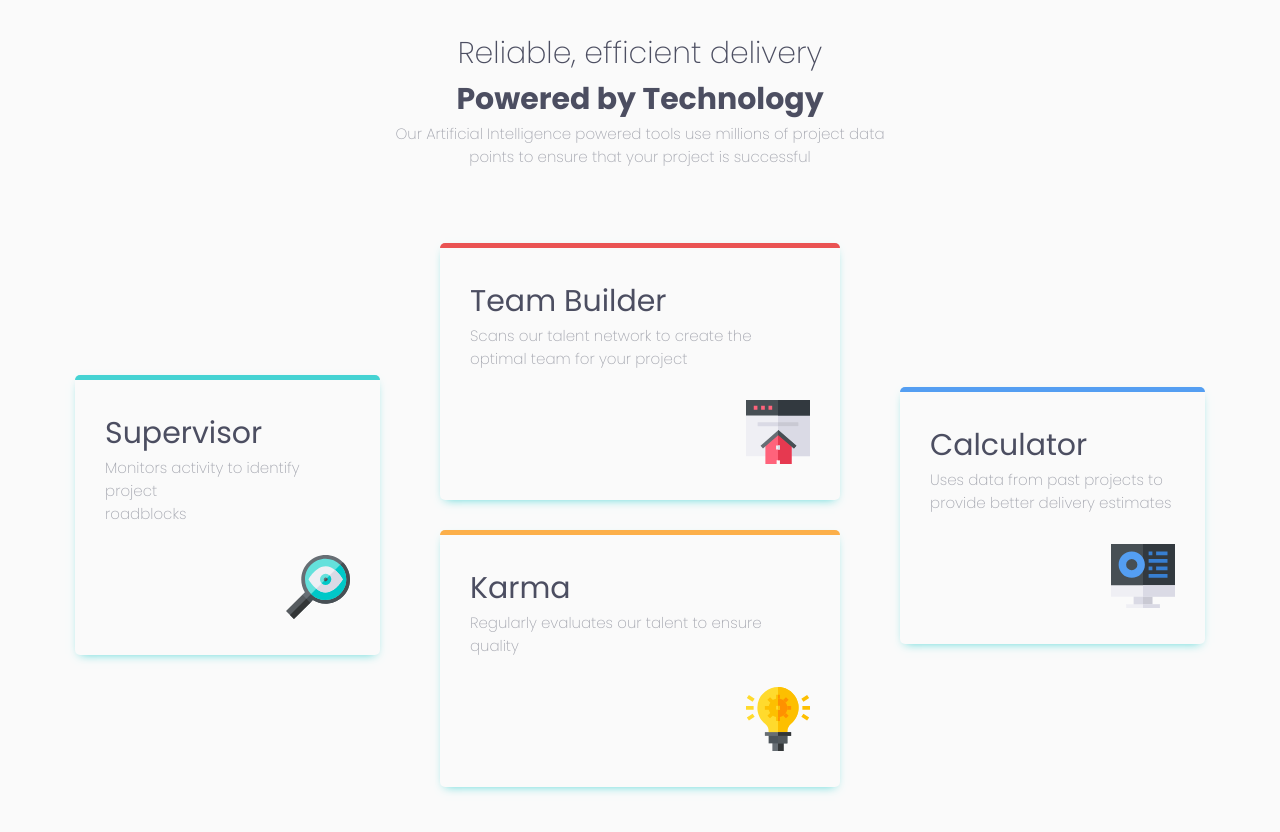
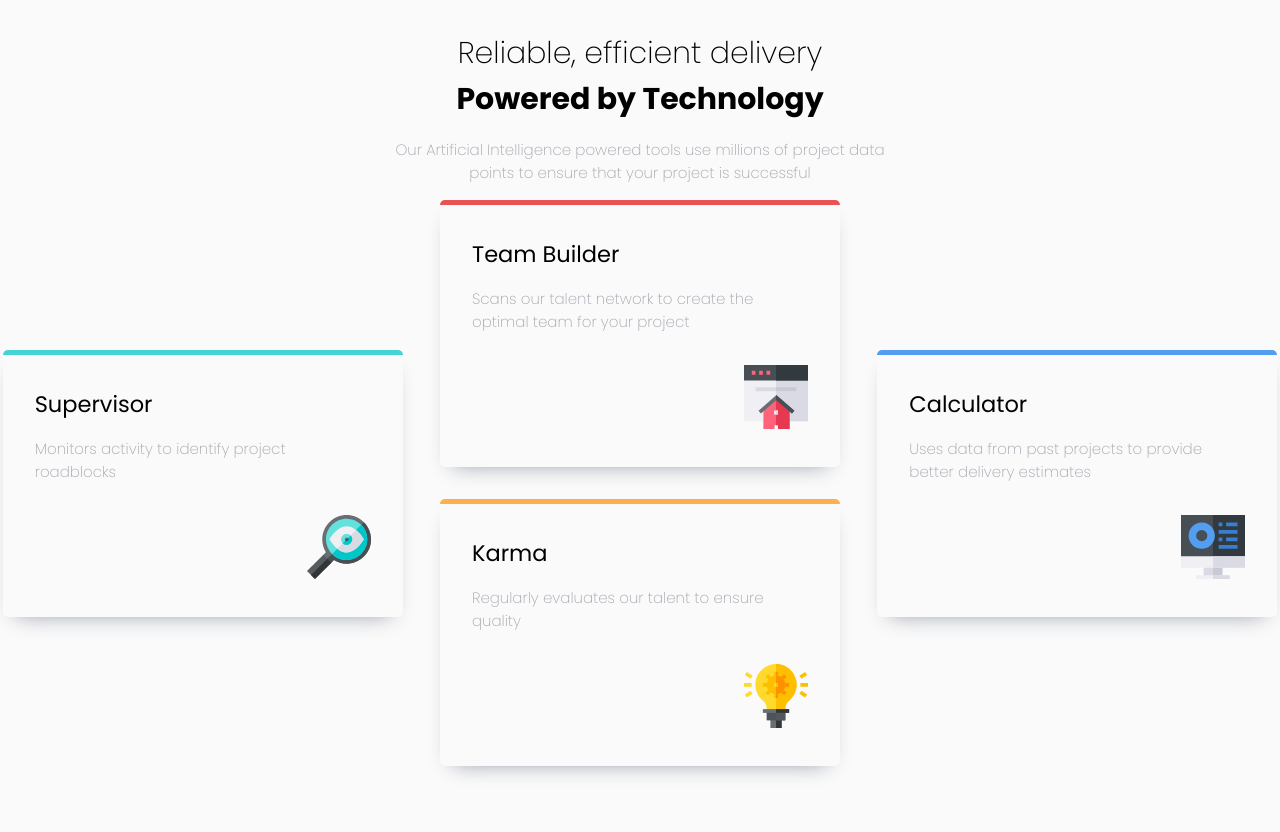
Before and after one commit to Yahia-kilany/four-card-feature-section-master, a plain HTML site: page index.html in a window 1280 px wide. After the commit the page ends 800 px from the top, so only its background shows below. Drawn offline with Linux system fonts and the light colour scheme.

Commit message:
remade the challenge using grid

```diff
--- a/index.html
+++ b/index.html
@@ -5,7 +5,7 @@
   <meta charset="UTF-8">
   <meta name="viewport" content="width=device-width, initial-scale=1.0">
   <!-- displays site properly based on user's device -->
-  <link rel="stylesheet" href="./styles/style.css">
+  <link rel="stylesheet" href="./styles/grid-style.css">
   <link rel="icon" type="image/png" sizes="32x32" href="./images/favicon-32x32.png">
 
   <title>Frontend Mentor | Four card feature section</title>
@@ -39,32 +39,30 @@
       Our Artificial Intelligence powered tools use millions of project data <br> points
       to ensure that your project is successful
     </p>
-    <div class="upper-flex">
+    <div class="outer">
 
       <div class="card super">
 
-        <h1 class="title"> Supervisor</h1>
+        <h2 class="title"> Supervisor</h2>
         <p class="description">Monitors activity to identify project <br> roadblocks</p>
-        <div class="icon"><img src="./images/icon-supervisor.svg" alt="icon of a magnifying glass"></div>
+        <div class="icon"><img src="./images/icon-supervisor.svg"></div>
       </div>
-      <div class="inner-flex">
       <div class="card team">
 
-          <h1 class="title">Team Builder</h1>
+          <h2 class="title">Team Builder</h2>
           <p class="description">Scans our talent network to create the optimal team for your project</p>
-          <div class="icon"><img src="./images/icon-team-builder.svg" alt="icon of a house"></div>
+          <div class="icon"><img src="./images/icon-team-builder.svg" ></div>
         </div>
         <div class="card karma">
-          <h1 class="title">Karma</h1>
+          <h2 class="title">Karma</h2>
           <p class="description">Regularly evaluates our talent to ensure quality</p>
-          <div class="icon"><img src="./images/icon-karma.svg" alt="icon of a lit lightbulb"></div>
+          <div class="icon"><img src="./images/icon-karma.svg"></div>
         </div>
 
-        </div>
       <div class="card calc">
-        <h1 class="title">Calculator</h1>
+        <h2 class="title">Calculator</h2>
         <p class="description">Uses data from past projects to provide better delivery estimates</p>
-        <div class="icon"><img src="./images/icon-calculator.svg" alt="icon of a computer screen"></div>
+        <div class="icon"><img src="./images/icon-calculator.svg"></div>
       </div>
 
     </div>
--- a/styles/style.css
+++ b/styles/grid-style.css
@@ -20,53 +20,48 @@ body {
 }
 
 .content {
-  padding: 2em;
+  padding: 2em 0;
 }
 
 .description {
   color: var(--G-blue);
   font-weight: 200;
-  margin: 2em;
-  margin-top: 0;
-  margin-left: 0;
-  margin-right: 0;
+  margin: 1rem 0;
+
   width: 100%;
 }
 .mission {
   text-align: center;
 }
 .header {
-  white-space: nowrap;
   text-align: center;
-  color: var(--D-blue);
-  margin: 0 1em;
 }
 .light {
   font-weight: 200;
 }
 .title {
-  color: var(--D-blue);
   font-weight: 400;
 }
+.outer {
+  display: grid;
+  grid-template-columns: fr;
+  grid-template-rows: repeat(4, 1fr);
+  gap: 3rem ;
+}
 .card {
-  width: 25rem;
+  width: 22rem;
   background-color: var(--L-gray);
   border-top: 5px solid;
   border-radius: 5px;
-  box-shadow: 0 4px 10px -5px var(--cyan);
-  margin: 2em;
-  padding: 2em;
-}
-
-.upper-flex {
-  display: flex;
-  justify-content: center;
-  align-items: center;
-  padding: 1em;
+  box-shadow: 0px 10px 21px -13px rgb(135, 142, 157);
+  padding: 2rem;
+  place-self: center;
 }
 
 .super {
   border-color: var(--cyan);
+
+
 }
 .calc {
   border-color: var(--blue);
@@ -79,20 +74,39 @@ body {
 }
 .icon {
   text-align: right;
+  margin-top: 2rem;
+}
+
+
+@media  screen and (min-width: 768px) {
+  .outer {
+    grid-template-columns: repeat(3, 1fr);
+    grid-template-rows:repeat(2, 1fr);
+    justify-content: space-around;
+    align-content: space-around;
+    gap: 2rem;
+  }
+  .card {
+    width: 25rem;
+  }
+  .team{
+    grid-column: 2;
+    grid-row: 1;
+  }
+  .super{
+    grid-column: 1;
+    grid-row: span 2;
+  }
+  .calc{
+    grid-column: 3;
+    grid-row: span 2;
+  }
+  .karma{
+    grid-column: 2;
+    grid-row: 2;
+  }
 }
 
 footer {
   display: none;
 }
-
-@media screen and (max-width: 768px) {
-  .upper-flex {
-    flex-direction: column;
-  }
-
-  .card {
-    width: 20rem;
-    padding: 1em;
-  }
-
-}
```
